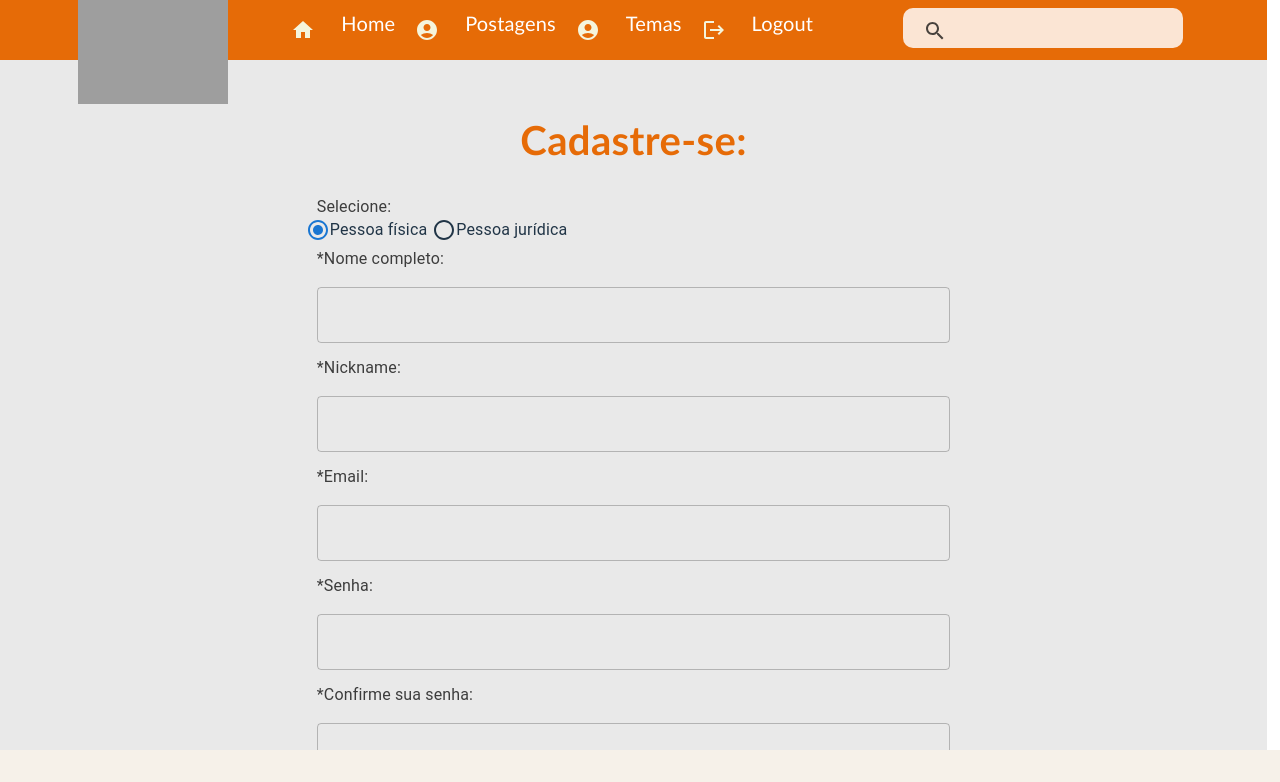
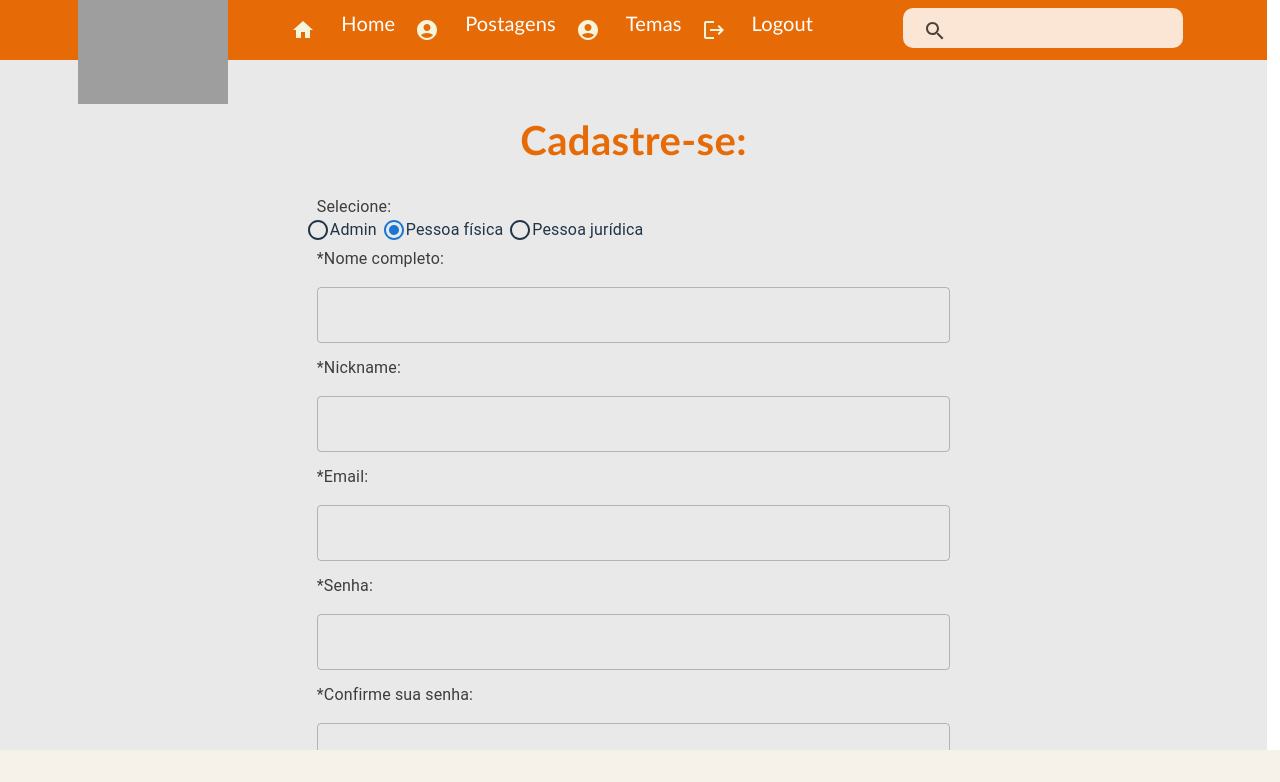
Before and after one commit to Beatriz-CGomes/Projeto-Donare-front, a React (Vite) app: page /cadastrar in a window 1280 px wide. Shown: the top 782 px of the page. Built offline with nearby package versions, Linux system fonts and the light colour scheme; grey boxes are pictures that could not be loaded; the HTML template or start-up script is replaced by a standard one.

Commit message:
Atualização da página de cadastro.

```diff
--- a/src/pages/Cadastro/Cadastro.tsx
+++ b/src/pages/Cadastro/Cadastro.tsx
@@ -76,6 +76,7 @@ function Cadastrar() {
                             name="controlled-radio-buttons-group"
                             value={user.tipo}
                             onChange={(e: ChangeEvent<HTMLInputElement>) => updateModel(e)} >
+                            <FormControlLabel control={<Radio />} value="0" label="Admin" />
                             <FormControlLabel control={<Radio />} value="1" label="Pessoa física" />
                             <FormControlLabel control={<Radio />} value="2" label="Pessoa jurídica" />
                         </RadioGroup>
```
